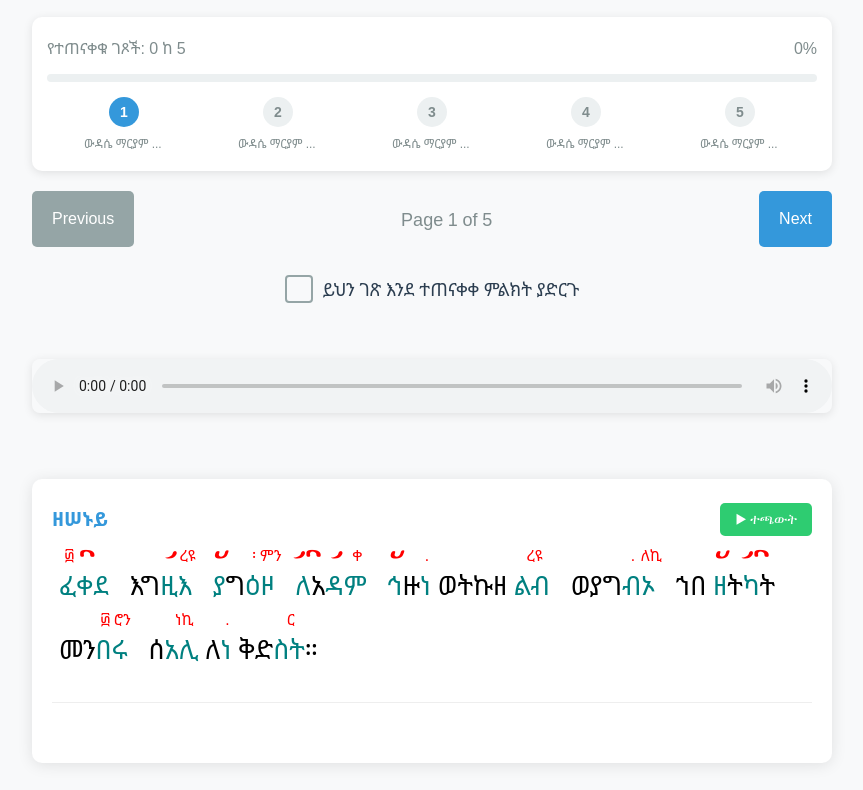
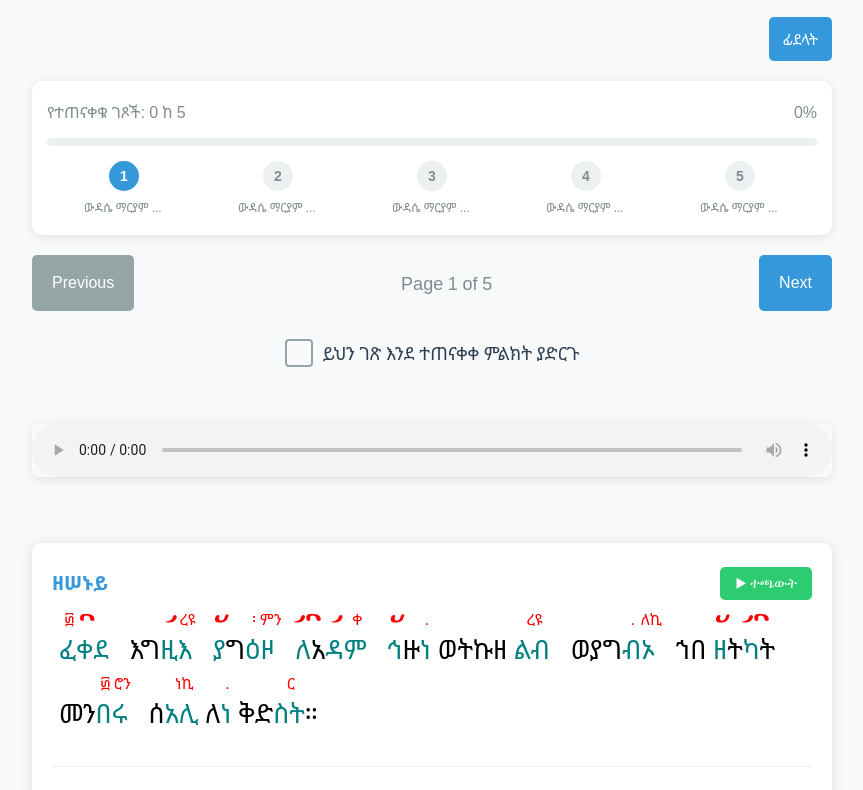
Before and after one commit to BereketeAbB/betegubae, a plain HTML site: page temp.html in a window 1280 px wide. Shown: the part 133-923 px from the top of the page, without its empty margins (208-1071 px from the left). Drawn offline with Linux system fonts and the light colour scheme.

Commit message:
fix: add ref

```diff
--- a/temp.html
+++ b/temp.html
@@ -135,12 +135,12 @@
       transition: all 0.3s ease;
     }
 
-    .completion-checkbox input:checked + .checkmark {
+    .completion-checkbox input:checked+.checkmark {
       background-color: #2ecc71;
       border-color: #2ecc71;
     }
 
-    .completion-checkbox input:checked + .checkmark::after {
+    .completion-checkbox input:checked+.checkmark::after {
       content: "✓";
       color: white;
       font-weight: bold;
@@ -600,6 +600,27 @@
       margin: 10px 0;
       color: #7f8c8d;
     }
+
+    /* Navigation link styling */
+    .nav-link {
+      display: flex;
+      justify-content: flex-end;
+      margin: 10px 0 20px;
+    }
+
+    .nav-link a {
+      background-color: #3498db;
+      color: white;
+      padding: 7px 14px;
+      border-radius: 5px;
+      text-decoration: none;
+      font-size: 15px;
+      transition: background-color 0.3s;
+    }
+
+    .nav-link a:hover {
+      background-color: #2980b9;
+    }
   </style>
 </head>
 
@@ -607,6 +628,10 @@
 
   <h2>ውዳሴ ማርያም ዘሰኑይ</h2>
 
+  <!-- Add this right after the <h2> tag -->
+  <div class="nav-link">
+    <a href="letters.html">ፊደላት</a>
+  </div>
   <!-- Progress tracker -->
   <div class="progress-tracker">
     <div class="progress-header">
@@ -673,14 +698,14 @@
           {
             key: "ዘሠኑይ",
             data: [
-              { time: 1.14, end: 1.18,  text: "(ፈ)[፴](ቀ)[^](ደ)" },
-              { time: 1.18, end: 1.28,  text: "እግ(ዚ)[,](እ)[ረዩ]" },
-              { time: 1.29, end: 1.34,  text: "(ያ)[V]ግ(ዕ)[፡](ዞ)[ምን]" },
-              { time: 1.35, end: 1.39,  text: "(ለ)[,^]አ(ዳ)[,](ም)[ቀ]" },
-              { time: 1.40, end: 1.47,  text: "(ኅ)[V]ዙ(ነ)[.] ወትኩዘ (ልብ)[ረዩ]" },
-              { time: 1.47, end: 1.50,  text: "ወያግ(ብ)[.](ኦ)[ለኪ]" },
-              { time: 1.50, end: 1.54,  text: "ኀበ (ዘ)[V]ት(ካ)[,^]ት" },
-              { time: 1.55, end: 1.58,  text: "መን(በ)[፴](ሩ)[ሮን]" },
+              { time: 1.14, end: 1.18, text: "(ፈ)[፴](ቀ)[^](ደ)" },
+              { time: 1.18, end: 1.28, text: "እግ(ዚ)[,](እ)[ረዩ]" },
+              { time: 1.29, end: 1.34, text: "(ያ)[V]ግ(ዕ)[፡](ዞ)[ምን]" },
+              { time: 1.35, end: 1.39, text: "(ለ)[,^]አ(ዳ)[,](ም)[ቀ]" },
+              { time: 1.40, end: 1.47, text: "(ኅ)[V]ዙ(ነ)[.] ወትኩዘ (ልብ)[ረዩ]" },
+              { time: 1.47, end: 1.50, text: "ወያግ(ብ)[.](ኦ)[ለኪ]" },
+              { time: 1.50, end: 1.54, text: "ኀበ (ዘ)[V]ት(ካ)[,^]ት" },
+              { time: 1.55, end: 1.58, text: "መን(በ)[፴](ሩ)[ሮን]" },
               { time: 1.58, end: 2.02, text: "ሰ(አሊ)[ነኪ] ለ(ነ)[.] ቅድ(ስት)[ር]።" }
             ]
           },
@@ -986,7 +1011,7 @@
           {
             key: "ተፈሣሕ",
             data: [
-              { time: 5.58, end: 6.08,  text: "(ተ)[V](ፈ)[ለሔ](ሣ)[,](ሕ)[ዋን]" },
+              { time: 5.58, end: 6.08, text: "(ተ)[V](ፈ)[ለሔ](ሣ)[,](ሕ)[ዋን]" },
               { time: 6.08, end: 6.13, text: "(ወ)[፴]ተ(ሐ)[,^](ሠ)[,](ይ)[ሴፍ]" },
               { time: 6.14, end: 6.20, text: "(ኦ)[~] ዘመደ ዕጓለ እመ ሕያው" },
               { time: 6.21, end: 6.27, text: "እስመ አፍቀ(ሮ)[ሰአ] እግዚ(አ)[,^]ብ(ሔ)[•](ር)[ዴ]" },
@@ -1004,7 +1029,7 @@
           {
             key: "ኀለፈ ክረምት",
             data: [
-              { time: 5.58, end: 6.08,  text: "ኀ(ለ)[^](ፈ)[,፡] ክረም(ት)[ለኪ]" },
+              { time: 5.58, end: 6.08, text: "ኀ(ለ)[^](ፈ)[,፡] ክረም(ት)[ለኪ]" },
               { time: 6.08, end: 6.13, text: "(ቆ)[,^](መ)[V] በረከት" },
               { time: 6.13, end: 6.20, text: "ተሠር(ገ)[^](ወ)[V] (ም)[ቤዛነ]ድር (በ)[V]ስነ" },
               { time: 6.21, end: 6.27, text: "(ጽ)[^]ጌያ(ት)[ር] ለ(መ)[ብበ]ር(ዓ)[,]ዊ(ሃ)[፴]" },
@@ -1420,7 +1445,7 @@
         });
 
         // Add event listener for play button
-        playButton.addEventListener("click", function(e) {
+        playButton.addEventListener("click", function (e) {
           e.stopPropagation();
           playEntireVerse(groupIndex);
         });
```
Lines whose indentation alone changed are shown as unchanged.
